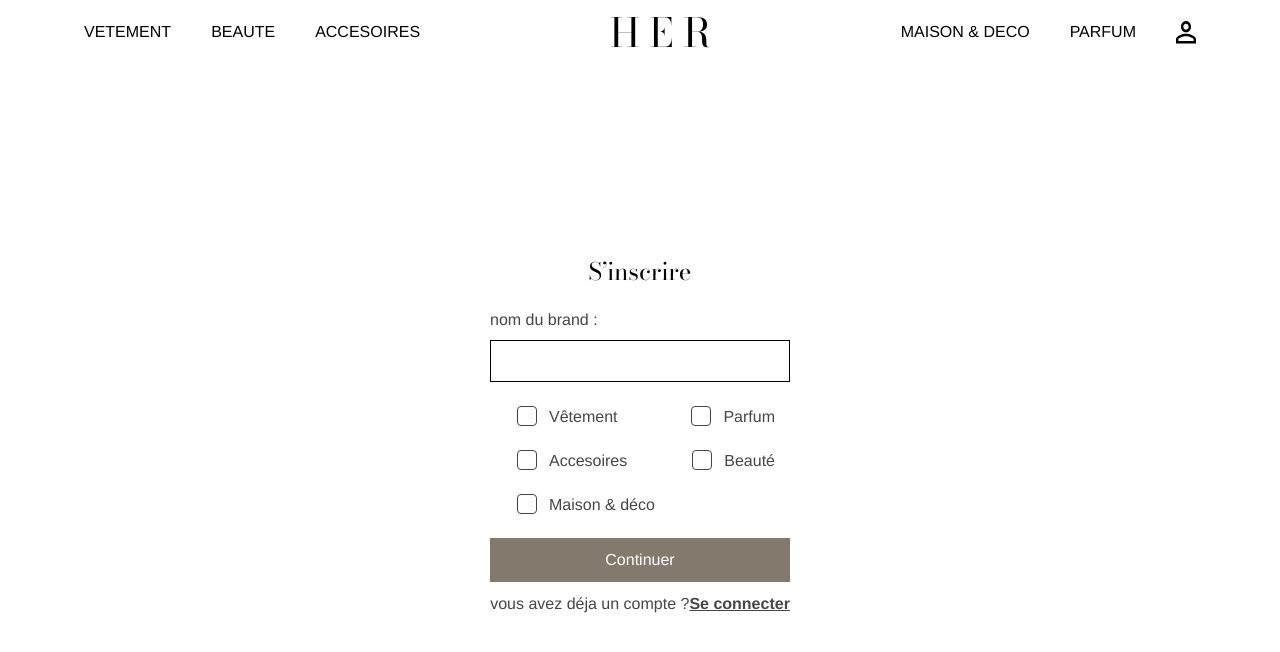
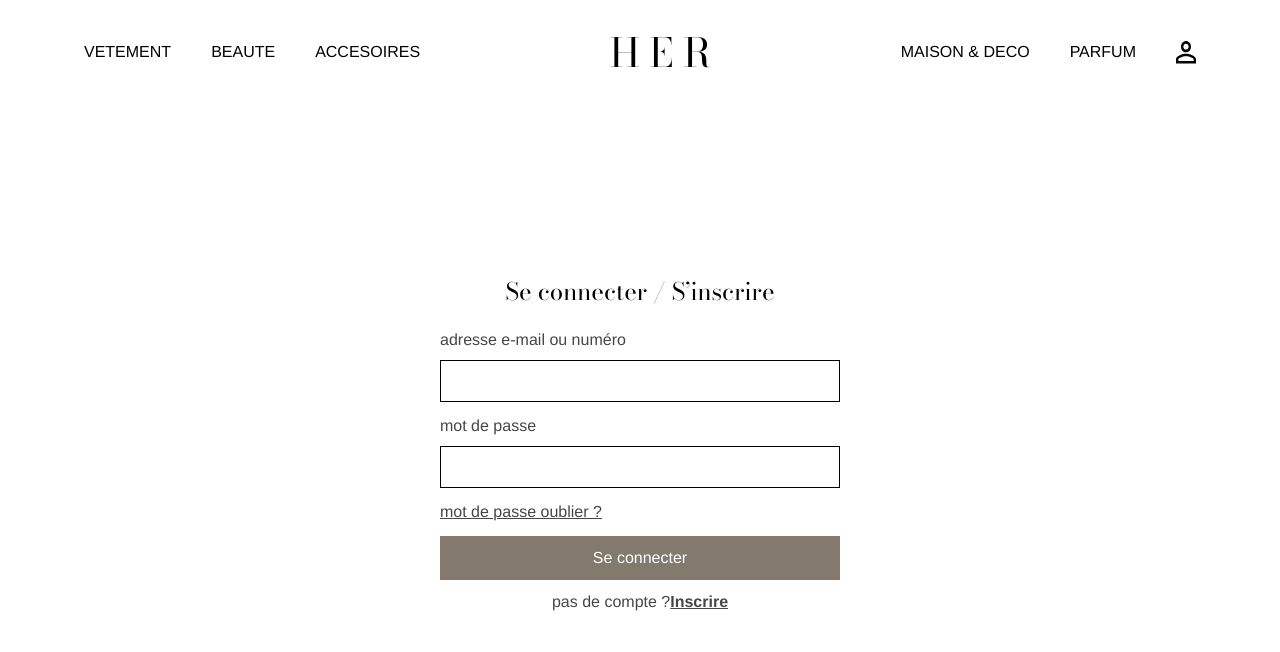
Before and after one commit to yassinkr/HER, a React (Vite) app: page /login in a window 1280 px wide. Shown: the top 652 px of the page. Built offline with nearby package versions, Linux system fonts and the light colour scheme.

Commit message:
added routes

```diff
--- a/package.json
+++ b/package.json
@@ -11,7 +11,8 @@
   },
   "dependencies": {
     "react": "^18.2.0",
-    "react-dom": "^18.2.0"
+    "react-dom": "^18.2.0",
+    "react-router-dom": "^6.22.3"
   },
   "devDependencies": {
     "@types/react": "^18.2.43",
--- a/src/App.jsx
+++ b/src/App.jsx
@@ -1,10 +1,17 @@
-import SingUp from "./Componentes/SingUp"
+import { BrowserRouter, Route, Routes } from 'react-router-dom'
+import SingUp from "./Componentes/SignUp"
+import SignIn from "./Componentes/SignIn"
+const App = () => {
 
-const App = () => {
+
+
   return (
-    <div className="w-full flex flex-col justify-center items-center">
-      <SingUp />
-    </div>
+    <BrowserRouter>
+    <Routes>
+    <Route path="/Signup" element={<SingUp />} />
+    <Route path="/login" element={<SignIn />} />
+    </Routes>
+    </BrowserRouter>
   )
 }
 
--- a/src/Componentes/Button.jsx
+++ b/src/Componentes/Button.jsx
@@ -1,8 +1,14 @@
 import PropTypes from 'prop-types';
+import { useNavigate } from 'react-router-dom';
+const Button = ({rounded , filled,text ,navigate_to}) => {
+    const navigate = useNavigate()
 
-const Button = ({rounded , filled,text}) => {
+    const handleClick = () => {
+        navigate(navigate_to);
+    }
+
     return (
-        <button className={`w-full h-full font-medium  ${rounded ? 'rounded-[10px]' : ''} ${filled ? 'bg-herBrown text-white' : 'text-herBrown'}`}>
+        <button className={`w-full h-full font-medium  ${rounded ? 'rounded-[10px]' : ''} ${filled ? 'bg-herBrown text-white' : 'text-herBrown'}`} onClick={handleClick}>
         {text}
       </button>
 
@@ -15,5 +21,6 @@ Button.propTypes = {
     rounded: PropTypes.bool,
     filled: PropTypes.bool,
     text: PropTypes.string,
+    navigate_to: PropTypes.string,
 };
 export default Button;
--- a/src/Componentes/Navbar.jsx
+++ b/src/Componentes/Navbar.jsx
@@ -3,7 +3,7 @@ import HamburgerMenu from "./Hamburger_Menu"
 const Navbar = () => {
 
   return (
-    <div className="w-[90%] flex justify-between items-center ">
+    <div className="w-[90%] flex justify-between items-center mt-5">
     <div className="w-full hidden lg:flex justify-between items-center ">
         <div className="hidden lg:flex">
             <ul className="flex justify-between items-center">
--- a/src/Componentes/SignIn.jsx
+++ b/src/Componentes/SignIn.jsx
@@ -1,5 +1,7 @@
 import Navbar from "./Navbar"
 import Button from "./Button"
+import { Link } from 'react-router-dom';
+
 const SignIn = () => {
 
   return (
@@ -12,9 +14,10 @@ const SignIn = () => {
                 <input type="text" className="border-[1px] border-black p-2 mb-3 w-full"/>
                 <label htmlFor="password" className="mb-2 text-herBlack text-[16px]">mot de passe</label>
                 <input type="password" className="border-[1px] border-black p-2 mb-3 w-full"/>
-                <a href="#" className="text-herBlack mb-3 underline">mot de passe oublier ?</a>
-                <div className="w-full h-11"><Button filled={true} rounded={false} text={"Se connecter"}/></div>
-                <div className="w-full h-11 flex justify-center items-center text-herBlack">pas de compte ? <a href="#" className="underline font-bold"> Inscrire</a></div>
+                <Link to="/about" className="text-herBlack mb-3 underline">mot de passe oublier ?</Link>
+                <div className="w-full h-11"><Button filled={true} rounded={false} text={"Se connecter"} /></div>
+                <div className="w-full h-11 flex justify-center items-center text-herBlack">pas de compte ?
+                <Link to="/Signup" className="underline font-bold" >Inscrire</Link></div>
             </div>
         </div>
     </div>
--- a/src/Componentes/SingUp.jsx
+++ b/src/Componentes/SignUp.jsx
@@ -1,7 +1,9 @@
 import Navbar from "./Navbar"
 import Check_Box from "./Check_Box"
 import Button from "./Button"
-const SingUp = () => {
+import { Link } from 'react-router-dom';
+
+const SignUp = () => {
   return (
     <div className="w-full h-screen overflow-hidden flex flex-col justify-center items-center" id="SignIn">
         <Navbar />
@@ -26,11 +28,13 @@ const SingUp = () => {
                 <div className="w-full h-11">
                   <Button filled={true} rounded={false} text={"Continuer"}/>
                 </div>
-                <div className="w-full h-11 flex justify-center items-center text-herBlack">vous avez déja un compte ? <a href="#" className="underline font-bold"> Se connecter </a></div>
+                <div className="w-full h-11 flex justify-center items-center text-herBlack">vous avez déja un compte ?
+                <Link to="/login" className="underline font-bold" >Se connecter</Link>
+                </div>
             </div>
         </div>
     </div>
   )
 }
 
-export default SingUp
+export default SignUp
```
Also changed, not shown: 1 other file (tests, documents, lock files or other folders).
